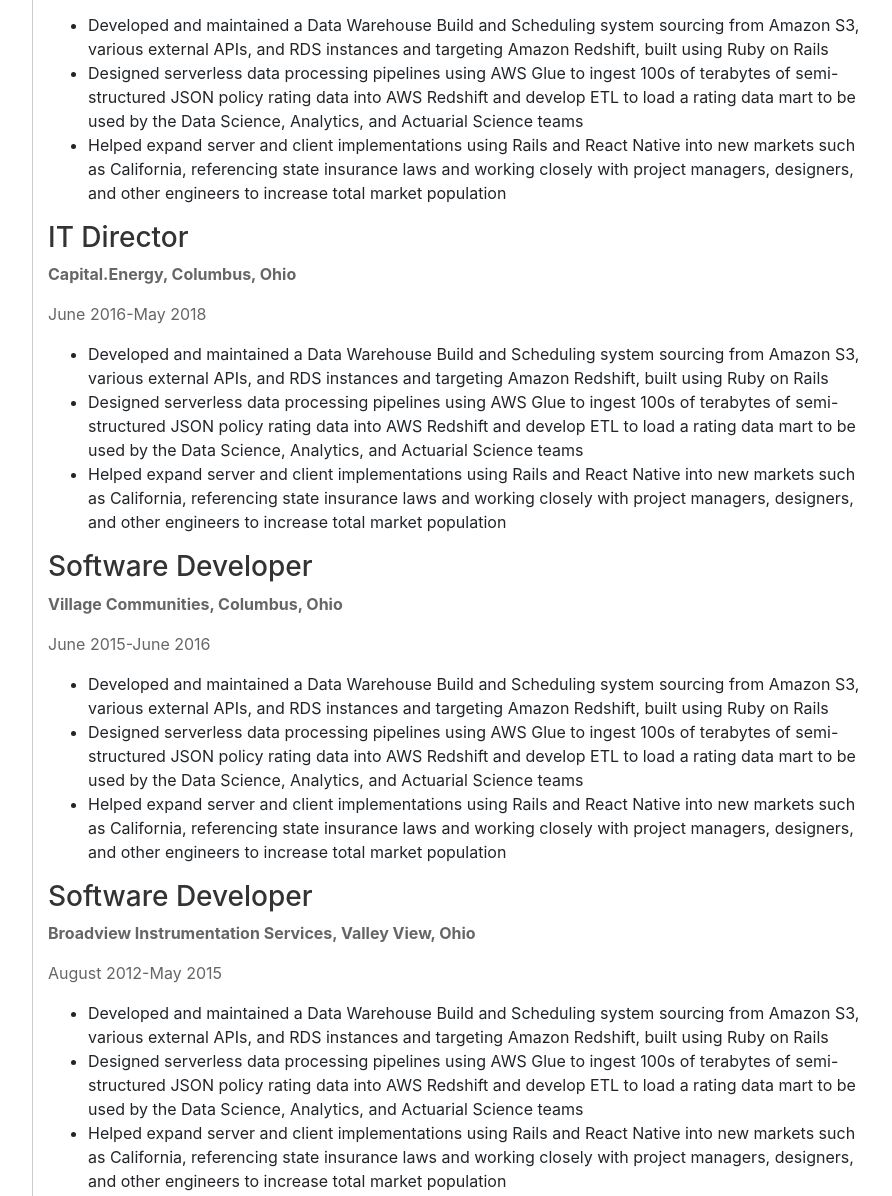
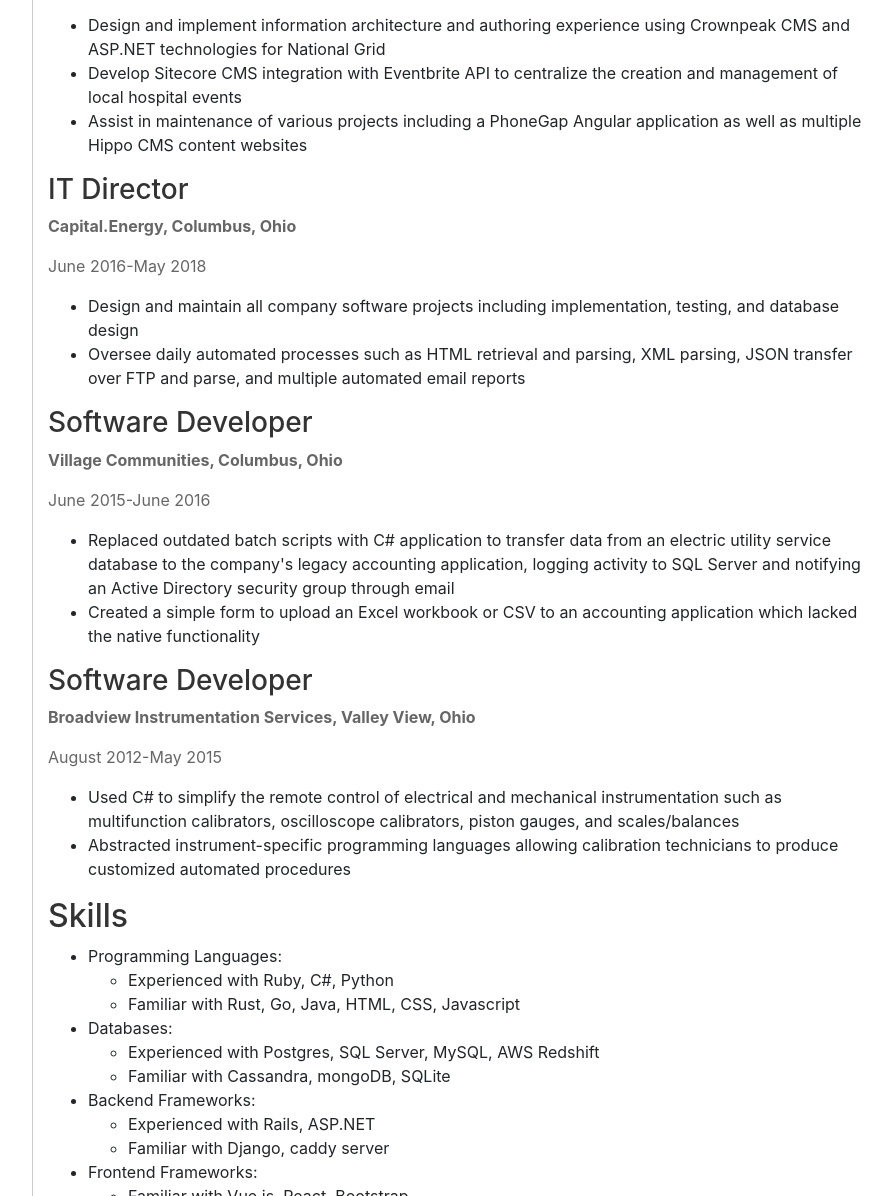
Before and after one commit to datum4Z/chrestoff, a plain HTML site: page index.html in a window 1280 px wide. Shown: the part 555-1751 px from the top of the page, without its empty margins (322-1214 px from the left). Drawn offline with nearby package versions, Linux system fonts and the light colour scheme.

Commit message:
Update resume descriptions

```diff
--- a/index.html
+++ b/index.html
@@ -16,7 +16,9 @@
       <div class="row">
         <div class="col-md-3">
           <h2>Tyler J. Chrestoff</h2>
-          <p>Conscientious, life-long student with a strong passion for good software and for finding a better way together. Over 10 years of experience in industries ranging from metrology to real estate to energy to car insurance. Willing to learn and teach almost anything. Likes empowering others.</p>
+          <p>Passionate engineer with over a decade of experience across various industries. Committed to building
+          robust software solutions and fostering collaborative innovation. Known for taking complex challenges in stride and
+          empowering teams to achieve growth.</p>
 
           <h3><i class="fa-solid fa-phone"></i> Contact</h3>
           <ul class="list-unstyled">
@@ -43,9 +45,11 @@
               <p><strong>DYNAMIT, Columbus, Ohio</strong></p>
               <p>May 2018-April 2019</p>
               <ul>
-                <li>Developed and maintained a Data Warehouse Build and Scheduling system sourcing from Amazon S3, various external APIs, and RDS instances and targeting Amazon Redshift, built using Ruby on Rails</li>
-                <li>Designed serverless data processing pipelines using AWS Glue to ingest 100s of terabytes of semi-structured JSON policy rating data into AWS Redshift and develop ETL to load a rating data mart to be used by the Data Science, Analytics, and Actuarial Science teams</li>
-                <li>Helped expand server and client implementations using Rails and React Native into new markets such as California, referencing state insurance laws and working closely with project managers, designers, and other engineers to increase total market population</li>
+                <li>Design and implement information architecture and authoring experience using Crownpeak CMS and ASP.NET technologies for
+                National Grid</li>
+                <li>Develop Sitecore CMS integration with Eventbrite API to centralize the creation and management of local hospital events</li>
+                <li>Assist in maintenance of various projects including a PhoneGap Angular application as well as multiple Hippo CMS content
+                websites</li>
               </ul>
             </article>
             <article>
@@ -53,9 +57,9 @@
               <p><strong>Capital.Energy, Columbus, Ohio</strong></p>
               <p>June 2016-May 2018</p>
               <ul>
-                <li>Developed and maintained a Data Warehouse Build and Scheduling system sourcing from Amazon S3, various external APIs, and RDS instances and targeting Amazon Redshift, built using Ruby on Rails</li>
-                <li>Designed serverless data processing pipelines using AWS Glue to ingest 100s of terabytes of semi-structured JSON policy rating data into AWS Redshift and develop ETL to load a rating data mart to be used by the Data Science, Analytics, and Actuarial Science teams</li>
-                <li>Helped expand server and client implementations using Rails and React Native into new markets such as California, referencing state insurance laws and working closely with project managers, designers, and other engineers to increase total market population</li>
+                <li>Design and maintain all company software projects including implementation, testing, and database design</li>
+                <li>Oversee daily automated processes such as HTML retrieval and parsing, XML parsing, JSON transfer over FTP and parse, and
+                multiple automated email reports</li>
               </ul>
             </article>
             <article>
@@ -63,9 +67,11 @@
               <p><strong>Village Communities, Columbus, Ohio</strong></p>
               <p>June 2015-June 2016</p>
               <ul>
-                <li>Developed and maintained a Data Warehouse Build and Scheduling system sourcing from Amazon S3, various external APIs, and RDS instances and targeting Amazon Redshift, built using Ruby on Rails</li>
-                <li>Designed serverless data processing pipelines using AWS Glue to ingest 100s of terabytes of semi-structured JSON policy rating data into AWS Redshift and develop ETL to load a rating data mart to be used by the Data Science, Analytics, and Actuarial Science teams</li>
-                <li>Helped expand server and client implementations using Rails and React Native into new markets such as California, referencing state insurance laws and working closely with project managers, designers, and other engineers to increase total market population</li>
+                <li>Replaced outdated batch scripts with C# application to transfer data from an electric utility service database to the
+                company's legacy accounting application, logging activity to SQL Server and notifying an Active Directory security group
+                through email</li>
+                <li>Created a simple form to upload an Excel workbook or CSV to an accounting application which lacked the native
+                functionality</li>
               </ul>
             </article>
             <article>
@@ -73,9 +79,10 @@
               <p><strong>Broadview Instrumentation Services, Valley View, Ohio</strong></p>
               <p>August 2012-May 2015</p>
               <ul>
-                <li>Developed and maintained a Data Warehouse Build and Scheduling system sourcing from Amazon S3, various external APIs, and RDS instances and targeting Amazon Redshift, built using Ruby on Rails</li>
-                <li>Designed serverless data processing pipelines using AWS Glue to ingest 100s of terabytes of semi-structured JSON policy rating data into AWS Redshift and develop ETL to load a rating data mart to be used by the Data Science, Analytics, and Actuarial Science teams</li>
-                <li>Helped expand server and client implementations using Rails and React Native into new markets such as California, referencing state insurance laws and working closely with project managers, designers, and other engineers to increase total market population</li>
+                <li>Used C# to simplify the remote control of electrical and mechanical instrumentation such as multifunction calibrators,
+                oscilloscope calibrators, piston gauges, and scales/balances</li>
+                <li>Abstracted instrument-specific programming languages allowing calibration technicians to produce customized automated
+                procedures</li>
               </ul>
             </article>
           </section>
```
